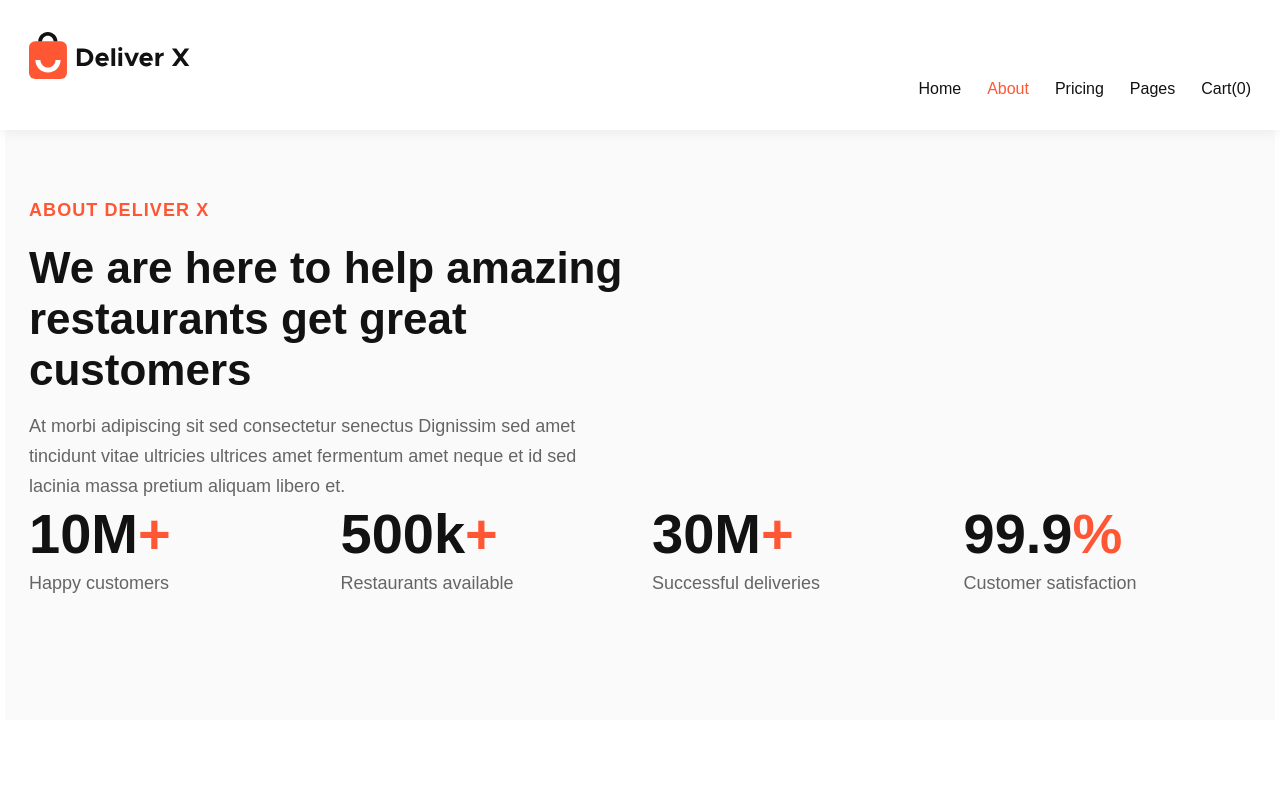
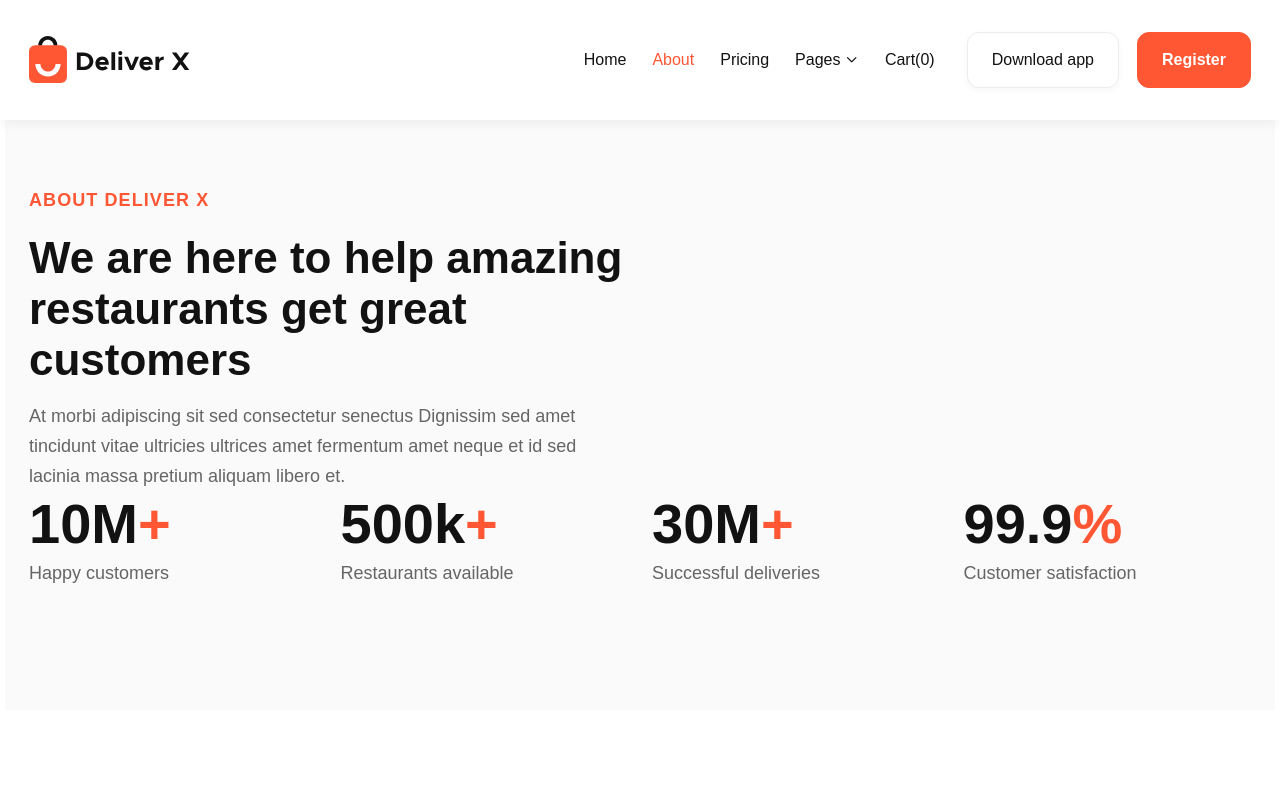
Before and after one commit to NeonNature/project-food, a React (Vite) app: page / in a window 1280 px wide. Shown: the top 800 px of the page. Built offline with nearby package versions, Linux system fonts and the light colour scheme; a web font is replaced by a local one.

Commit message:
feat: add header

```diff
--- a/src/components/Header.tsx
+++ b/src/components/Header.tsx
@@ -29,7 +29,6 @@ const Header = () => {
               <img src={Logo} alt="Deliver X Webflow Template - Logo" />
             </a>
           </div>
-        </div>
 
           <div className="header-nav-wrap">
             <nav>
@@ -37,10 +36,23 @@ const Header = () => {
                 <ListItem text="Home" />
                 <ListItem text="About" current />
                 <ListItem text="Pricing" />
-              <ListItem text="Pages" />
+                <li>
+                  <a href="#">
+                    Pages<div className="header-pages-icon"></div>
+                  </a>
+                </li>
               </ul>
             </nav>
             <div className="header-cart">Cart(0)</div>
+            <div className="header-buttons">
+              <div className="download">
+                <a href="#">Download app</a>
+              </div>
+              <div className="register">
+                <a href="#">Register</a>
+              </div>
+            </div>
+          </div>
         </div>
       </div>
     </div>
--- a/src/styles/header.scss
+++ b/src/styles/header.scss
@@ -106,3 +106,65 @@
   cursor: pointer;
   align-items: center;
 }
+
+.header-buttons {
+  margin-left: 32px;
+  align-items: center;
+  display: flex;
+
+  a {
+    border-radius: 12px;
+    padding: 18px 24px;
+    font-size: 16px;
+    line-height: 1.125em;
+    text-decoration: none;
+    transition:
+      color 0.3s,
+      background-color 0.3s,
+      border-color 0.3s;
+    cursor: pointer;
+    display: inline-block;
+    text-align: center;
+  }
+
+  .download {
+    margin-right: 18px;
+
+    a {
+      border: 1px solid var(--neutral--300);
+      background-color: var(--neutral--100);
+      box-shadow: 0 2px 6px 0 var(--button-shadow--white-01);
+      color: var(--neutral--800);
+      font-weight: 500;
+
+      &:hover {
+        border-color: var(--accent--primary-1);
+        background-color: var(--accent--primary-1);
+        color: var(--neutral--100);
+      }
+    }
+  }
+
+  .register a {
+    border: 1px solid var(--accent--primary-1);
+    background-color: var(--accent--primary-1);
+    color: var(--neutral--100);
+    font-weight: 700;
+
+    &:hover {
+      border-color: var(--secondary--color-1);
+      background-color: var(--secondary--color-1);
+      color: var(--neutral--100);
+    }
+  }
+}
+
+.header-pages-icon {
+  margin-left: 4px;
+  font-size: 15px;
+  font-family: LineRoundedIcons, sans-serif;
+  display: inline-block;
+  font-weight: 500;
+  line-height: 1.125em;
+  vertical-align: middle;
+}
--- a/src/styles/index.scss
+++ b/src/styles/index.scss
@@ -10,7 +10,7 @@
   --neutral--200: #fafafa;
   --neutral--100: white;
   --general--shadow-02: rgba(16, 16, 16, 0.08);
-  // --general--shadow-04: rgba(16, 16, 16, .14);
+  --general--shadow-04: rgba(16, 16, 16, 0.14);
   --secondary--color-1: #e13f1f;
   // --neutral--700: #3f3f3f;
   // --neutral--500: #929292;
@@ -37,7 +37,7 @@
   // --button-shadow--color-01: rgba(255, 85, 51, .06);
   // --button-shadow--color-2: rgba(255, 85, 51, .08);
   // --button-shadow--color-3: rgba(255, 85, 51, .08);
-  // --button-shadow--white-01: rgba(16, 16, 16, .04);
+  --button-shadow--white-01: rgba(16, 16, 16, 0.04);
   // --button-shadow--white-02: rgba(20, 20, 43, .06);
   // --button-shadow--white-03: rgba(20, 20, 43, .1);
 }
--- a/src/styles/intro.scss
+++ b/src/styles/intro.scss
@@ -33,3 +33,8 @@
 .intro-header {
   @extend .content-header;
 }
+
+a:hover,
+a:active {
+  outline: 0;
+}
```
Lines whose indentation alone changed are shown as unchanged.
